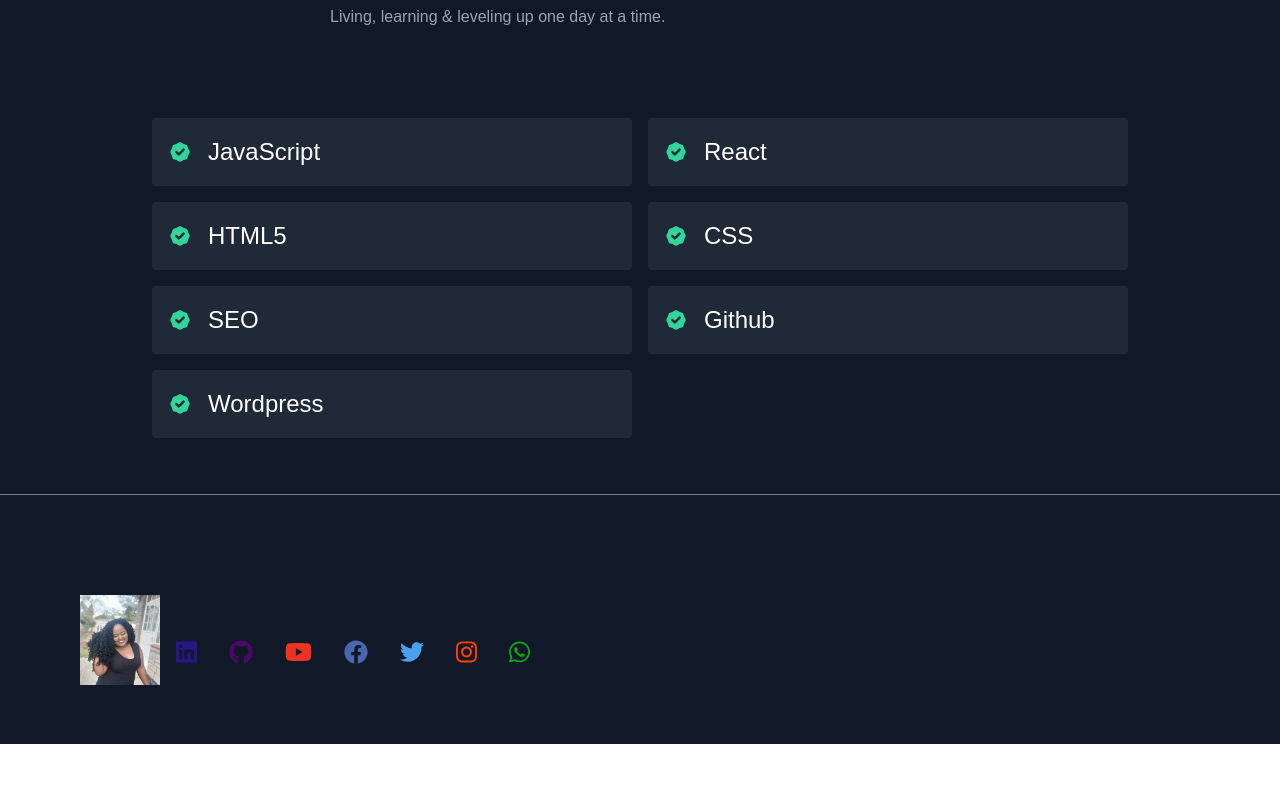
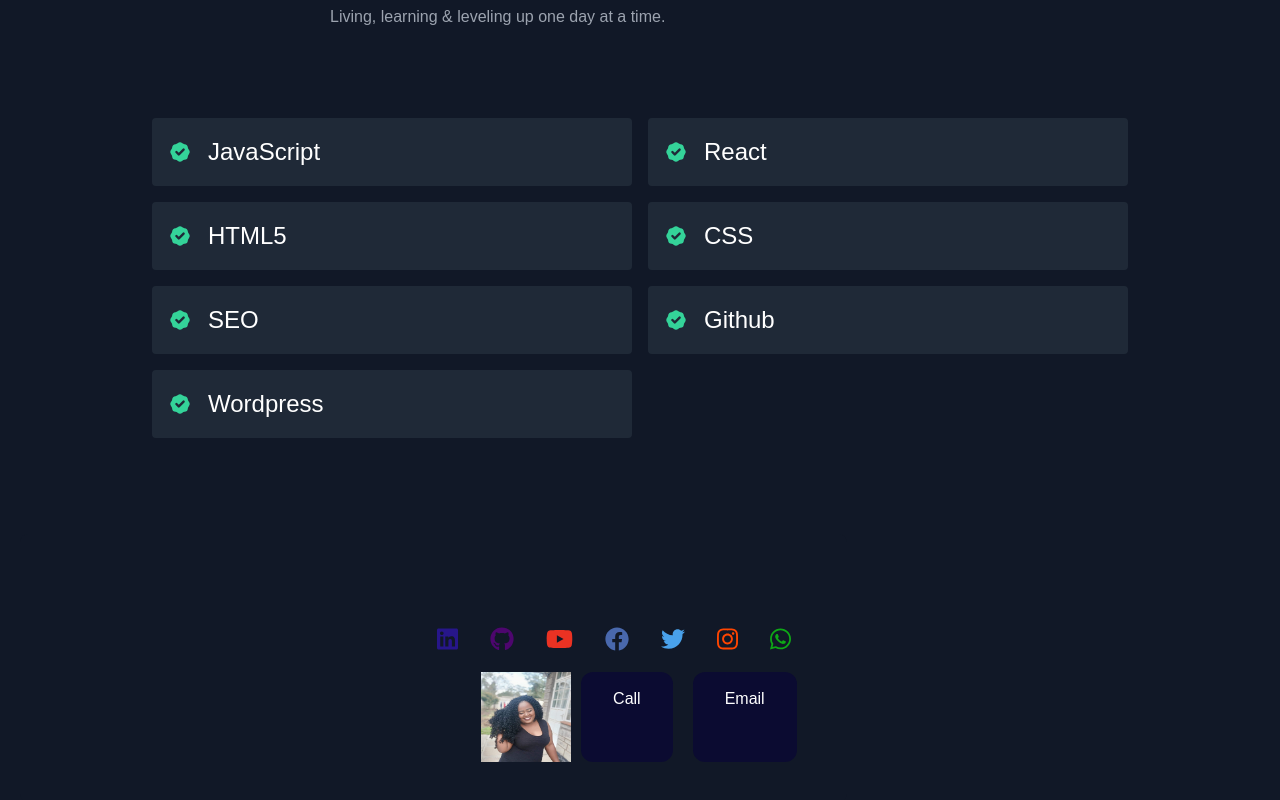
Before and after one commit to Susan56789/portfolio, a React (Create React App) app: page / in a window 1280 px wide. Shown: the part 1202-2002 px from the top of the page. Before the commit the page ends 1967 px from the top, so only its background shows below. Built offline with nearby package versions, Linux system fonts and the light colour scheme.

Commit message:
portfolio

```diff
--- a/src/components/Contact.js
+++ b/src/components/Contact.js
@@ -11,10 +11,14 @@ export default function Contact() {
         <div className="lg:w-2/3 md:w-1/2 bg-gray-900 rounded-lg overflow-hidden sm:mr-10 p-10 flex items-end justify-start relative">
         <div className="bg-gray-900 relative flex flex-wrap py-6 rounded shadow-md">
           </div>
+          <div>
+        <SocialFollow />
+        </div>
+       <div className="row-no-gutters">
        <img src={user} alt="Susan Wairimu" style={{width:"90px",height:"90px"} }/>
-
-
-        <SocialFollow />
+    <a href="tel:{+254 796486115}" className="btn-rounded">Call</a>
+    <a href="mailto:{susanwairimu177@gmail.com}" className="btn-rounded">Email</a>
+    </div>
 
            </div>
       </div>
--- a/src/data.js
+++ b/src/data.js
@@ -14,7 +14,7 @@ export const projects = [
     description:
       "",
     image: "./facebook.gif",
-    link: "",
+    link: "https://facebook-clone-jade-beta.vercel.app/",
   },
 ];
 
--- a/src/index.css
+++ b/src/index.css
@@ -59,26 +59,40 @@ body{
   a.instagram {
     color:orangered;
   }
-  .footer{
-    left: 0;
-    bottom: 0;
-    right:0;
+
+  .row-no-gutters{
     display: flex;
-    position: relative;
-    border-top: 1px solid grey;
-    text-align: center;
-    padding: 20px;
-    height: 250px;
-    width: 100%;
-    color: rgb(235, 242, 243);
-    clear:both;
-  }
-  footer{
-    display: inline-block;
-    bottom:0;
-    left:0;
+    flex-direction: row;
+    flex: 1;
+    justify-content: space-evenly;
   }
 
+  .btn-rounded {
+    background-color: rgb(11, 11, 49);
+    border: none;
+    color: white;
+    padding: 15px 32px;
+    text-align: center;
+    text-decoration: none;
+    display: inline-block;
+    font-size: 16px;
+    margin-left: 10px;
+    margin-right: 10px;
+    border-radius: 12px;
+  }
+
+  .btn-rounded:hover {
+    background-color: purple;
+    color: black;
+    transition-timing-function: ease-in-out;
+    transition: 0.3s;
+    text-decoration: none;
+  }
+
+  .relative{
+    display: flex;
+    flex-direction: column;
+  }
   /* Media Queries: Tablet Landscape */
 @media screen and (max-width: 1060px) {
   #primary { width:67%; }
```
